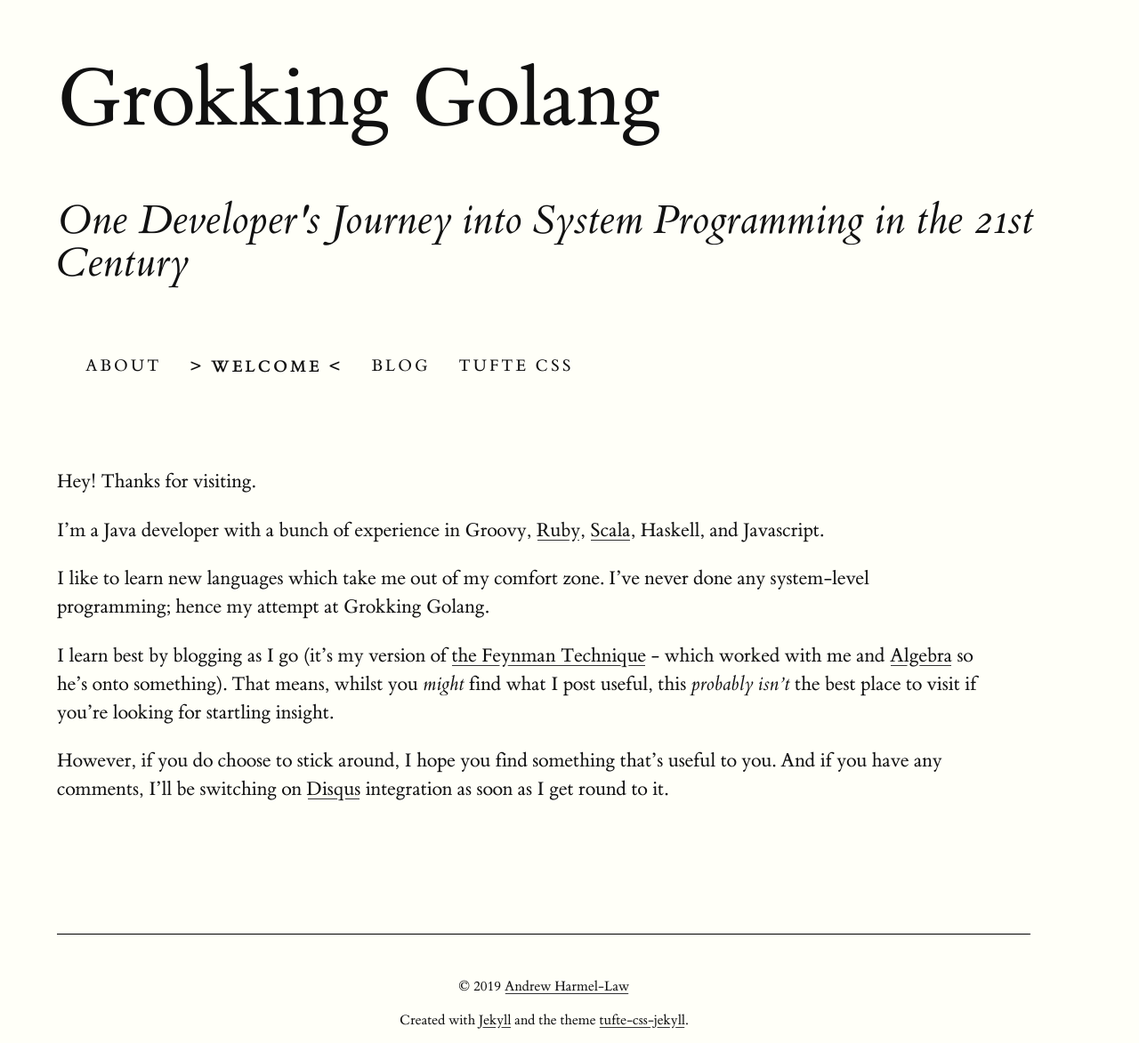
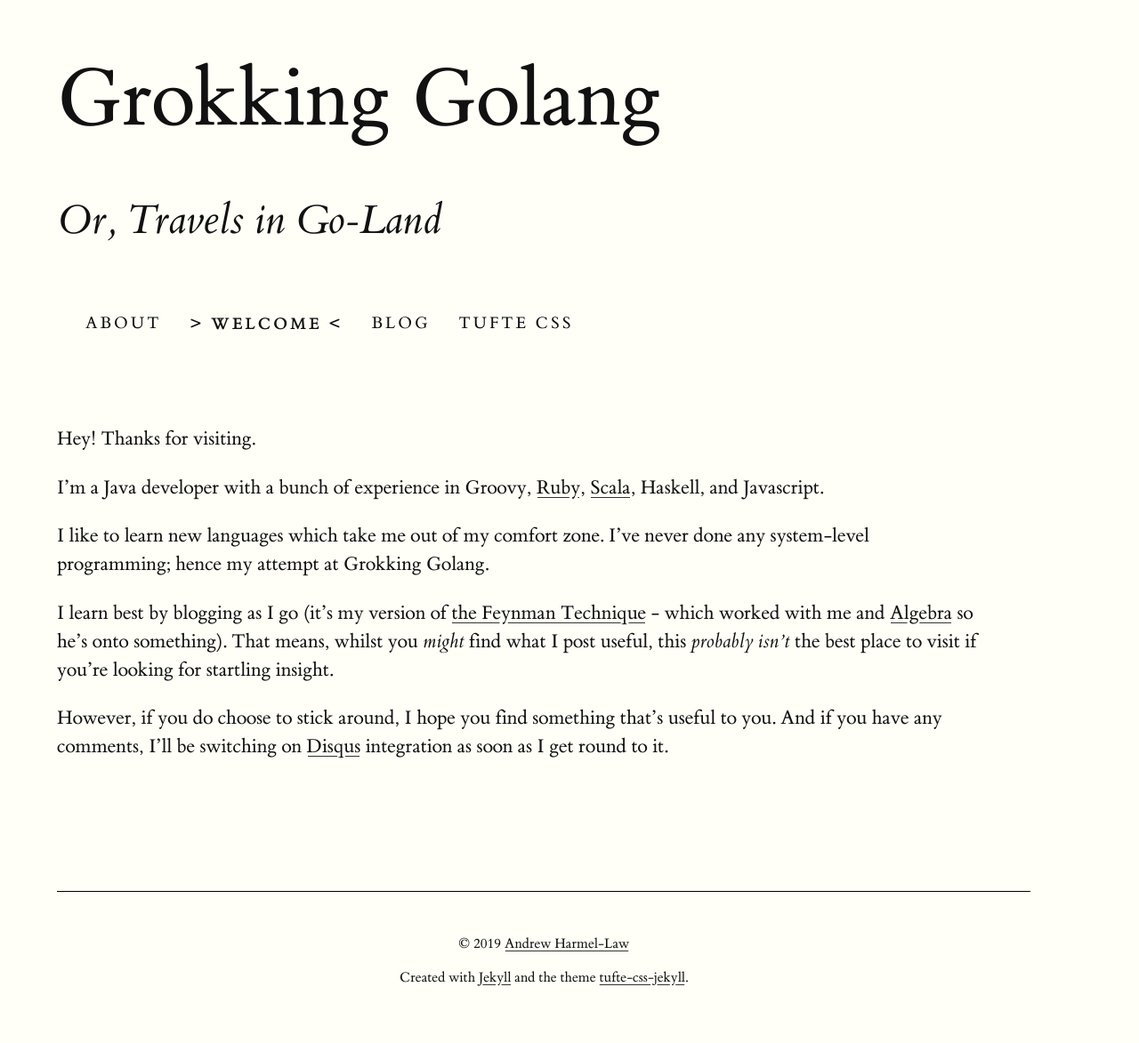
Before and after one commit to grokkinkotlin/grokkinkotlin.github.com, a Jekyll site: the page built from index.md, in a window 1280 px wide. Shown: the whole page at 89% size. Built offline with Jekyll 4.4.1, drawn with Linux system fonts in a browser that asks for light colours; after the commit the page ends 1125 px from its top, so only the background shows below that.

Commit message:
Changing the subtitle to the blog

```diff
--- a/_config.yml
+++ b/_config.yml
@@ -3,7 +3,7 @@ baseurl:
 title: Grokking Golang
 # Whether the header (with large title and subtitle) should be displayed
 header: true
-subtitle: One Developer's Journey into System Programming in the 21st Century
+subtitle: Or, Travels in Go-Land
 author: Andrew Harmel-Law
 email: andrew [at] harmel-law [dot] com
 description: A blog about the things I learn, and the thoughts I have, as I learn my first system-level language.
```
